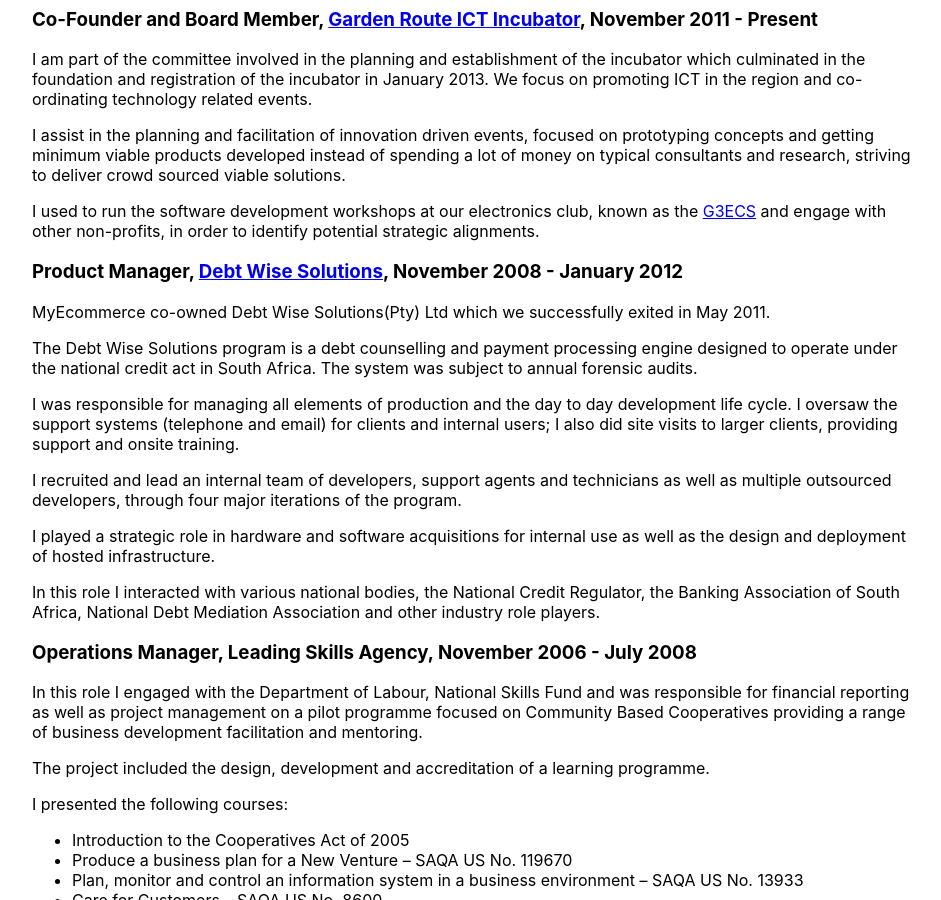
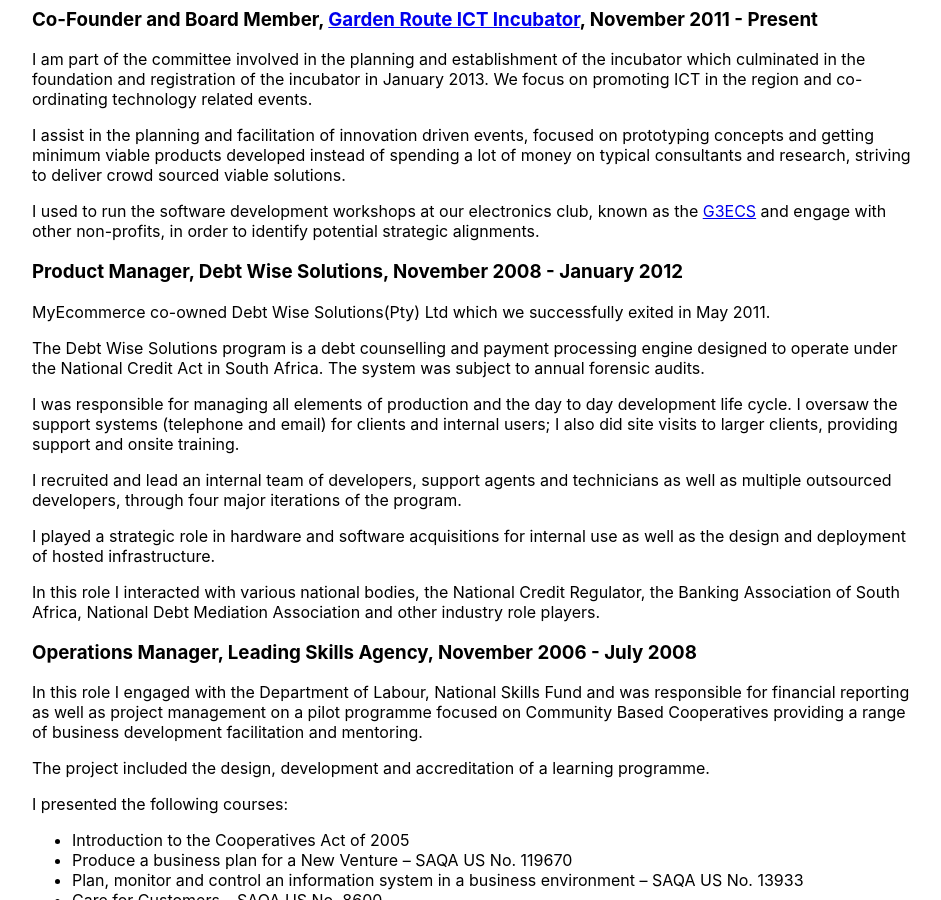
Before and after one commit to nuclearpengy/nuclearpengy.github.io, a Jekyll site: the page built from working.md, in a window 1280 px wide and 900 px high, scrolled down 875 px. Shown: the whole window, without its empty margins (168-1109 px from the left). Built offline with Jekyll 4.4.1, drawn with Linux system fonts in a browser that asks for light colours; part of the change alters nothing that is shown; some of the changed text lies outside the part shown.

Commit message:
Update working.md

```diff
--- a/working.md
+++ b/working.md
@@ -5,7 +5,7 @@ description: Every day I'm hustling
 ---
 <h1><a href="{{site.url}}">nuclearpengy</a> - working</h1>
 
-### Founder and CEO, [Brown Jeffery Ventures](https://brown.jeffery.ventures), February 2015 - Present
+### Founder and CEO, [Brown Jeffery Ventures](https://brownjeffery.ventures), February 2015 - Present
 
 I invest in early stage businesses and provide management consulting and mentoring to startups and corporates with a keen focus on product development, systems integration and social media.
 
@@ -13,7 +13,7 @@ I invest in early stage businesses and provide management consulting and mentori
 
 Working with funders and founders to build sustainable businesses.
 
-### Founder and CEO, [MyEcommerce](http://myecommerce.co.za/), 2008 - Present
+### Founder and CEO, [MyEcommerce](http://myecommerce.codes), 2008 - Present
 
 MyEcommerce is a turn key software solutions company specialising in Product Management. We help businesses turn their ideas into digital reality.
 
@@ -47,10 +47,10 @@ I assist in the planning and facilitation of innovation driven events, focused o
 
 I used to run the software development workshops at our electronics club, known as the [G3ECS](http://g3ecs.co.za) and engage with other non-profits, in order to identify potential strategic alignments.
 
-### Product Manager, [Debt Wise Solutions](http://debtwisesolutions.co.za/), November 2008 - January 2012
+### Product Manager, Debt Wise Solutions, November 2008 - January 2012
 MyEcommerce co-owned Debt Wise Solutions(Pty) Ltd which we successfully exited in May 2011.
 
-The Debt Wise Solutions program is a debt counselling and payment processing engine designed to operate under the national credit act in South Africa. The system was subject to annual forensic audits.
+The Debt Wise Solutions program is a debt counselling and payment processing engine designed to operate under the National Credit Act in South Africa. The system was subject to annual forensic audits.
 
 I was responsible for managing all elements of production and the day to day development life cycle. I oversaw the support systems (telephone and email) for clients and internal users; I also did site visits to larger clients, providing support and onsite training.
 
@@ -123,11 +123,11 @@ Sales and customer assistance in all technical matters.
 Opening accounts and credit vetting clients.
 Opening and closing the store and doing cash ups.
 
-### Wait, Upstairs at Harry's, September 2003 - November 2003
+### Waiter, Upstairs at Harry's, September 2003 - November 2003
 
 Sales and servicing customers and assistance with stock taking.
 
-### Wait and then head waiter, Caffe Rossini, June 2003 - August 2003
+### Waiter and then head waiter, Caffe Rossini, June 2003 - August 2003
 
 Sales and servicing customers, supervising other waitrons and dealing with cashups etc. and closing the shop.
 
```
